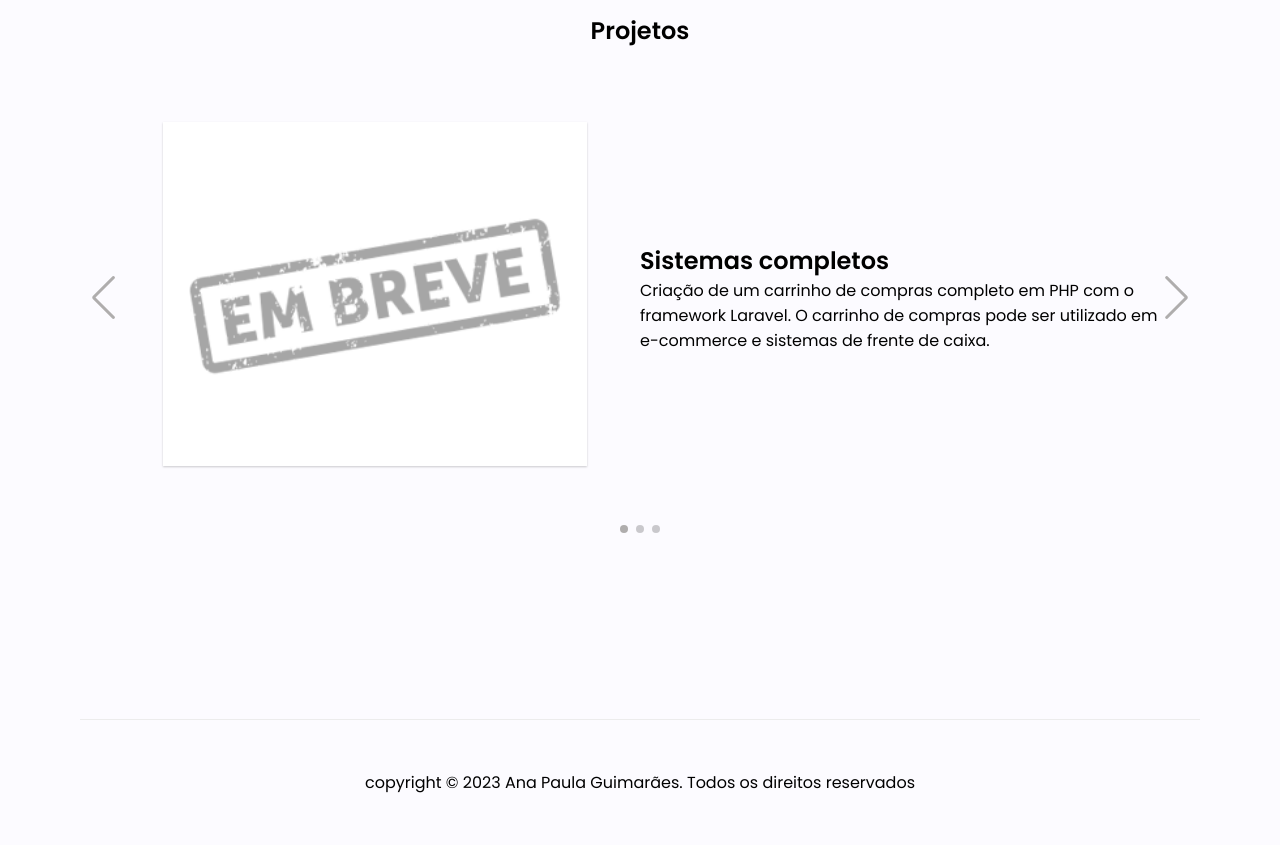
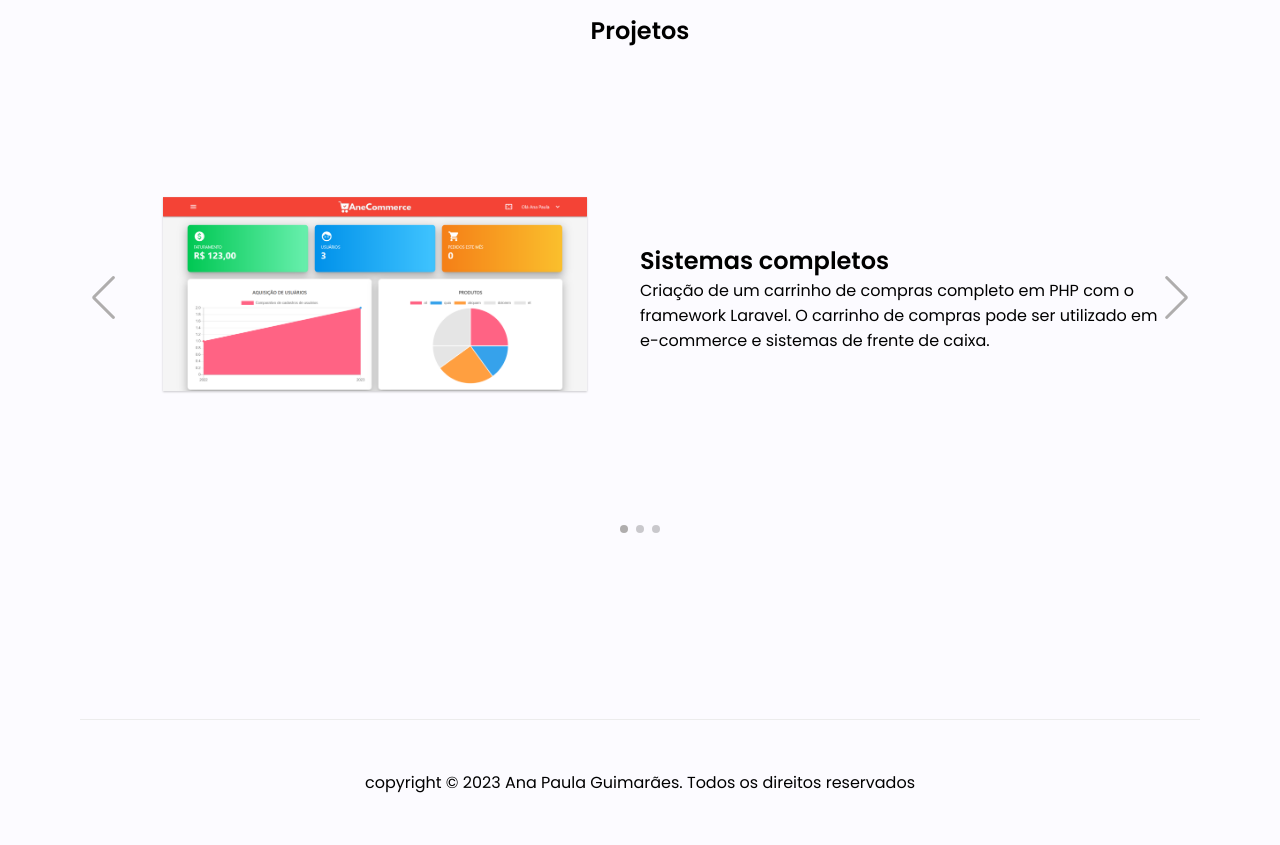
Before and after one commit to anapaulaguimaraes/portifolio, a plain HTML site: page index.html in a window 1280 px wide. Shown: the part 1040-1885 px from the top of the page. Drawn offline with nearby package versions, Linux system fonts and the light colour scheme.

Commit message:
atualizado imagem do site e-commerce

```diff
--- a/index.html
+++ b/index.html
@@ -62,7 +62,7 @@
         <div class="swiper-wrapper">
           <div class="swiper-slide">
             <div class="project-img">
-              <img src="./img/embreve.png" alt="Foto de um sistema">
+              <img src="./img/sistema.PNG" alt="Foto de um sistema">
             </div>
             <div class="project-info">
               <h2>Sistemas completos</h2>
```
Also changed, not shown: img/sistema.PNG (added).
